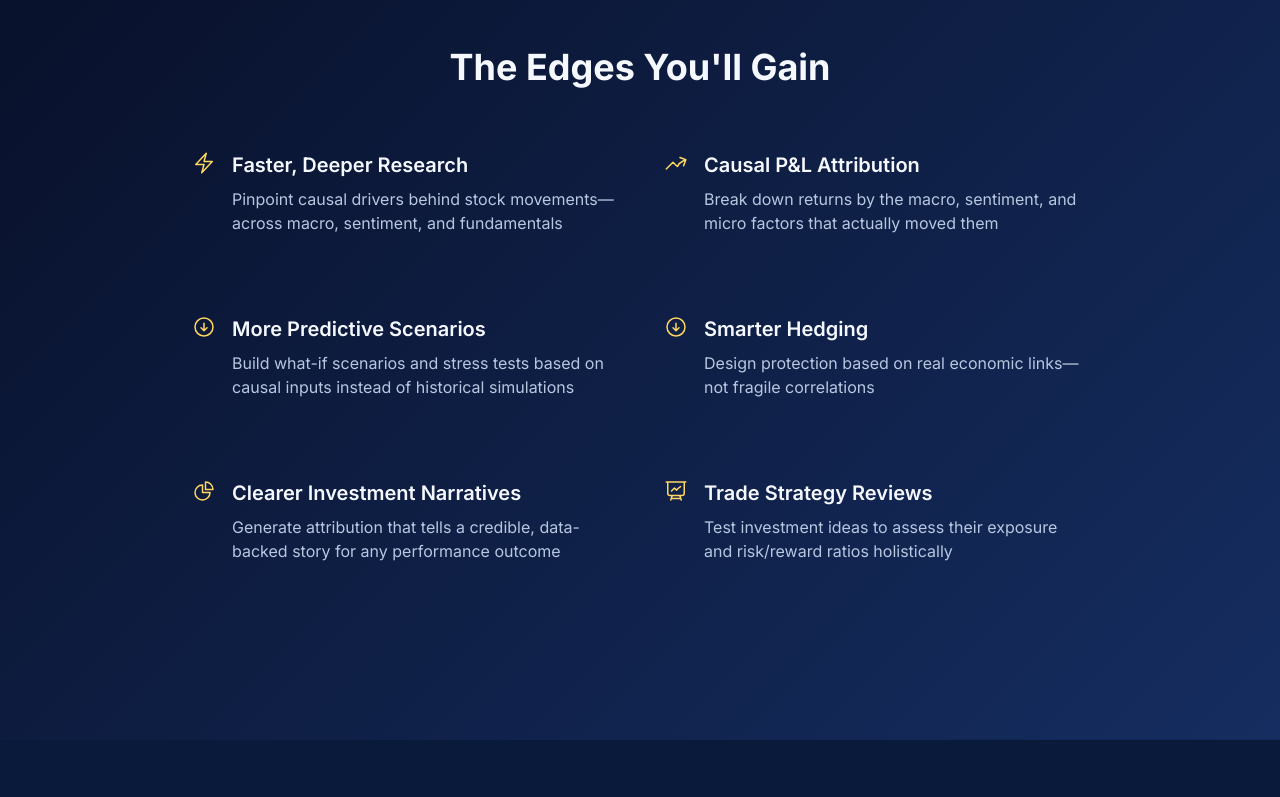
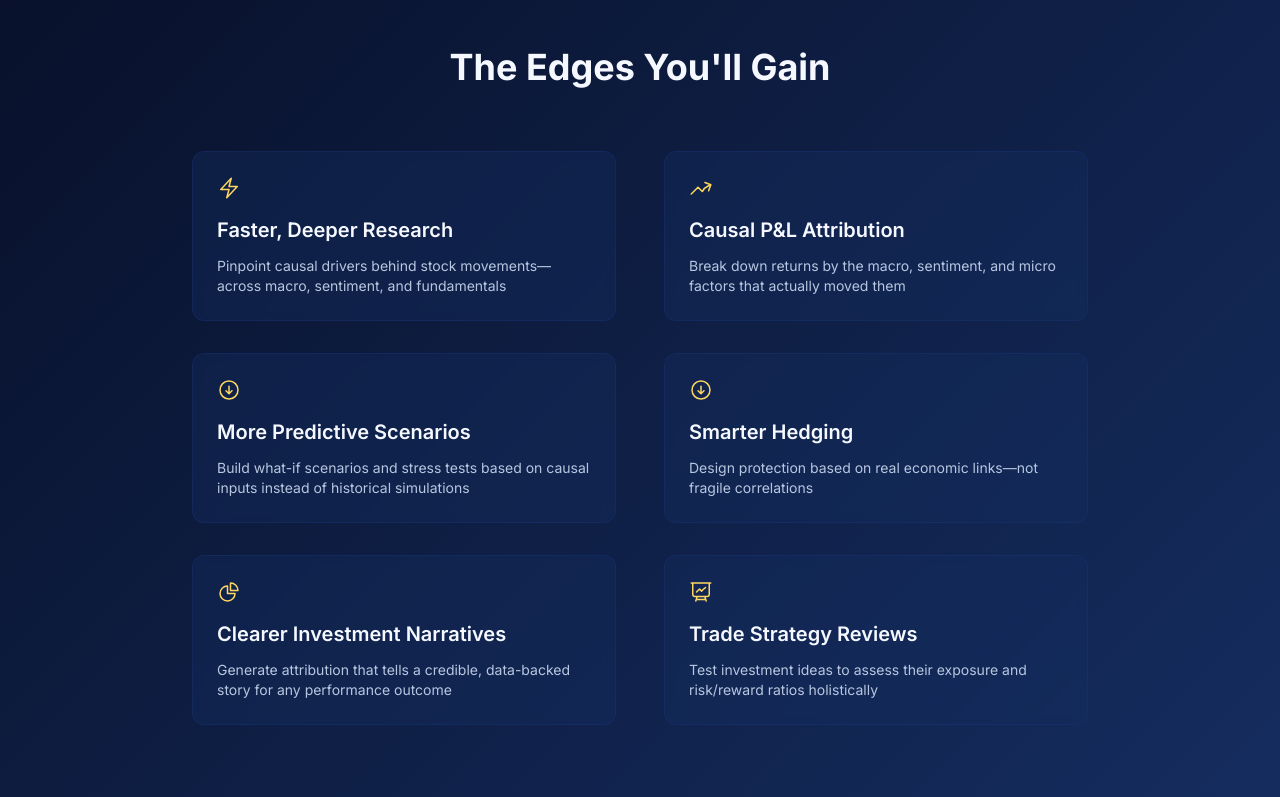
Before and after one commit to vnyone8/vibe-shift-landing-page, a React (Vite) app: page / in a window 1280 px wide. Shown: the part 2000-2797 px from the top of the page. Built offline with nearby package versions, Linux system fonts and the light colour scheme.

Commit message:
Refine landing page design
Revamp the landing page design to be more visually appealing, minimalist, and cool, incorporating a glass morphism effect and a blue color scheme.

```diff
--- a/src/components/ui/benefit-item.tsx
+++ b/src/components/ui/benefit-item.tsx
@@ -9,13 +9,13 @@ interface BenefitItemProps {
 
 export function BenefitItem({ icon, title, description }: BenefitItemProps) {
   return (
-    <div className="flex flex-col md:flex-row items-start gap-4 mb-12">
-      <div className="text-causal-accent text-2xl flex-shrink-0 mb-2 md:mb-0">
+    <div className="backdrop-blur-sm bg-causal-blue/40 border border-causal-blue-light/30 rounded-xl p-6 hover:shadow-lg hover:border-causal-blue-light/50 transition-all duration-300">
+      <div className="text-causal-accent text-3xl flex-shrink-0 mb-4">
         {icon}
       </div>
       <div>
-        <h3 className="text-xl font-semibold mb-2 text-causal-text">{title}</h3>
-        <p className="text-causal-text-secondary">{description}</p>
+        <h3 className="text-xl font-semibold mb-3 text-causal-text">{title}</h3>
+        <p className="text-causal-text-secondary text-sm">{description}</p>
       </div>
     </div>
   )
```
